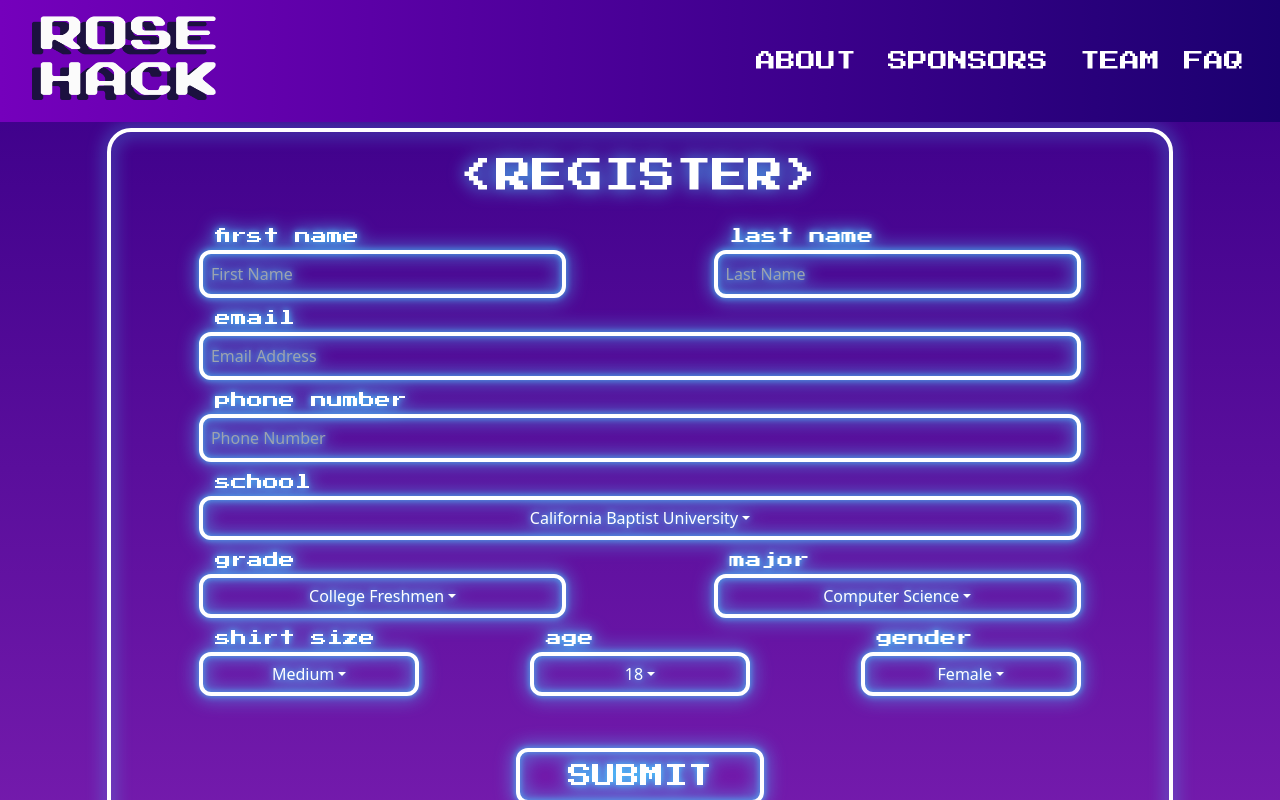
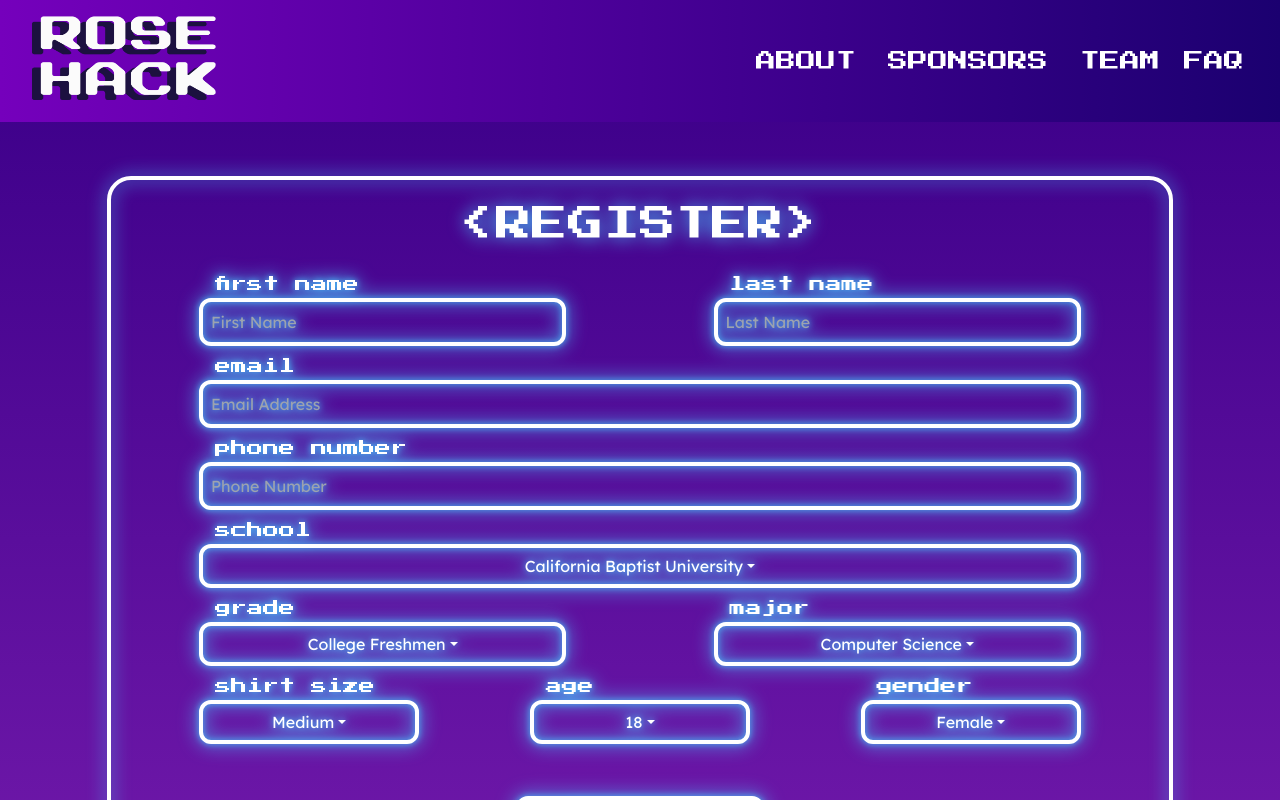
Before and after one commit to Alamode89/rosehack2023, a Next.js app: page /register in a window 1280 px wide. Shown: the top 800 px of the page. Built offline with nearby package versions, Linux system fonts and the light colour scheme.

Commit message:
register spacing and font

```diff
--- a/components/Selector.tsx
+++ b/components/Selector.tsx
@@ -14,15 +14,15 @@ const Selector = ({ options, user, field, handleInput }: props) => {
       <Dropdown.Toggle
         variant=""
         id=""
-        className="text-white w-full bg-transparent !border-4 border-solid border-white !rounded-xl drop-shadow-bluesmall focus:border-white active:border-white"
+        className="!font-lexend text-white w-full bg-transparent !border-4 border-solid border-white !rounded-xl drop-shadow-bluesmall focus:border-white active:border-white"
       >
         {user[field]}
       </Dropdown.Toggle>
 
-      <Dropdown.Menu className="w-full">
+      <Dropdown.Menu className="w-full font-lexend">
         {options.map((option, index) => (
           <Dropdown.Item
-            className="text-black"
+            className="font-lexend text-black"
             key={index}
             onClick={() => handleInput(field, option)}
           >
--- a/package.json
+++ b/package.json
@@ -15,7 +15,7 @@
   "dependencies": {
     "bootstrap": "^5.2.0",
     "firebase": "^9.14.0",
-    "next": "^12.3.1",
+    "next": "^12.3.3",
     "react": "^18.2.0",
     "react-bootstrap": "^2.5.0",
     "react-dom": "18.2.0",
--- a/pages/register.tsx
+++ b/pages/register.tsx
@@ -68,7 +68,7 @@ const Register = () => {
 
   return (
     <div className="flex justify-center items-center flex-col bg-gradient-to-b from-about-top to-about-bottom w-full">
-      <div className="border-4 mt-5 rounded-3xl border-white drop-shadow-blue items-center flex flex-col w-10/12">
+      <div className="my-24 border-4 rounded-3xl border-white drop-shadow-blue items-center flex flex-col w-10/12">
         <div className="font-pixel text-md md:text-xl lg:text-4xl p-0 text-white text-center w-1/2 m-4">
           &lt;REGISTER&gt;
         </div>
@@ -83,7 +83,7 @@ const Register = () => {
               value={user.first}
               onChange={handleField}
               placeholder="First Name"
-              className="text-white rounded-xl p-2 w-full bg-transparent border-4 border-white drop-shadow-bluesmall"
+              className="font-lexend text-white rounded-xl p-2 w-full bg-transparent border-4 border-white drop-shadow-bluesmall"
             />
           </Col>
           <Col md={5} className="px-0 py-1">
@@ -96,7 +96,7 @@ const Register = () => {
               value={user.last}
               onChange={handleField}
               placeholder="Last Name"
-              className="text-white rounded-xl p-2 w-full bg-transparent border-4 border-white drop-shadow-bluesmall"
+              className="font-lexend text-white rounded-xl p-2 w-full bg-transparent border-4 border-white drop-shadow-bluesmall"
             />
           </Col>
         </Row>
@@ -111,7 +111,7 @@ const Register = () => {
               value={user.email}
               onChange={handleField}
               placeholder="Email Address"
-              className="text-white rounded-xl p-2 w-full bg-transparent border-4 border-white drop-shadow-bluesmall"
+              className="font-lexend text-white rounded-xl p-2 w-full bg-transparent border-4 border-white drop-shadow-bluesmall"
             />
           </Col>
         </Row>
@@ -127,7 +127,7 @@ const Register = () => {
               value={user.phone}
               onChange={handleField}
               placeholder="Phone Number"
-              className="text-white rounded-xl p-2 w-full bg-transparent border-4 border-white drop-shadow-bluesmall"
+              className="font-lexend text-white rounded-xl p-2 w-full bg-transparent border-4 border-white drop-shadow-bluesmall"
             />
           </Col>
         </Row>
```
Also changed, not shown: 1 other file (tests, documents, lock files or other folders).
